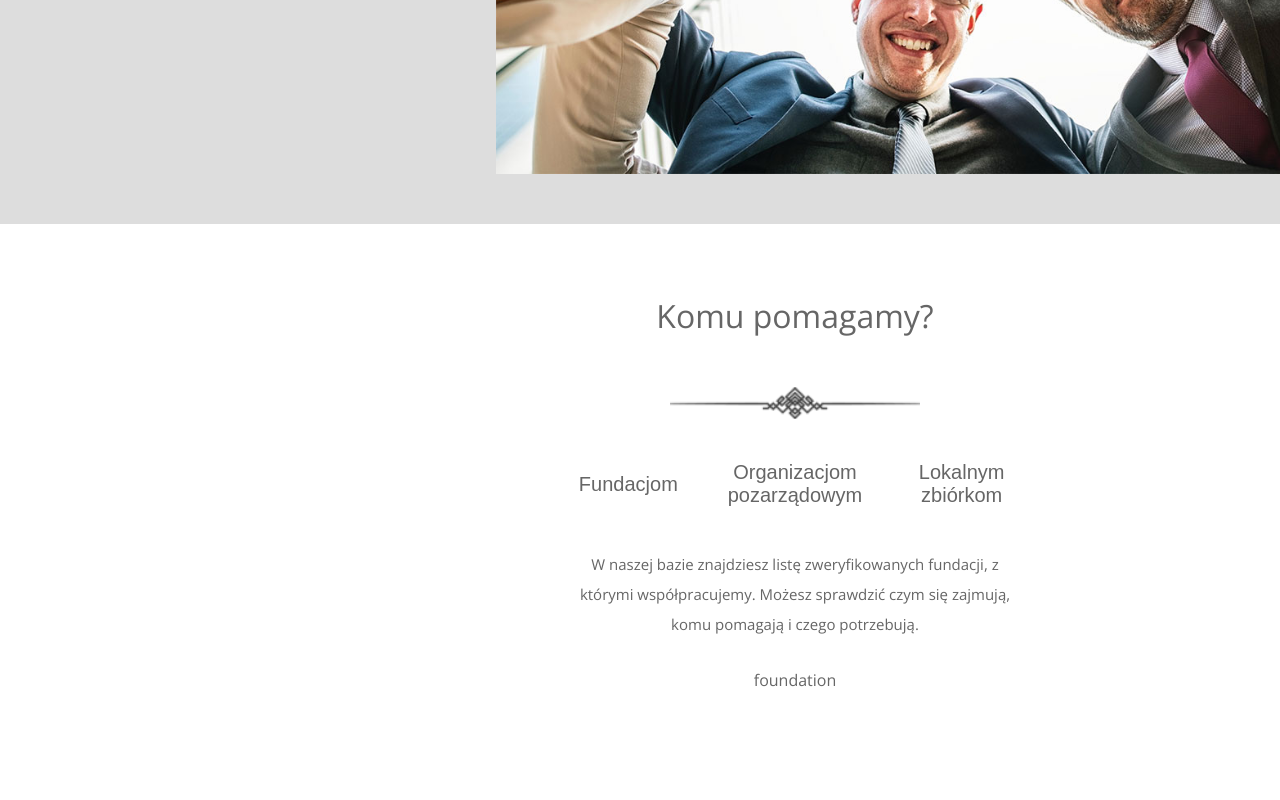
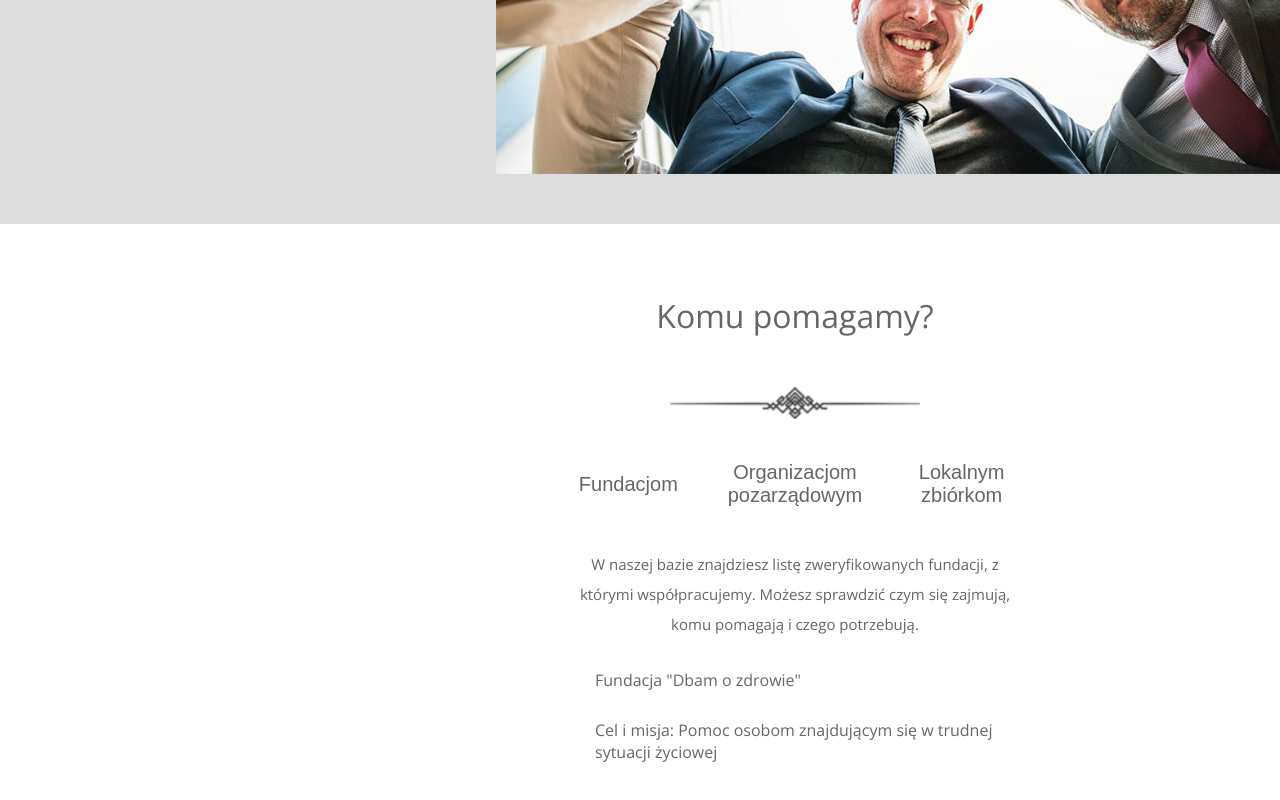
Before and after one commit to kingabanach/oddam_w_dobre_rece, a React (Create React App) app in the folder my-app/: page / in a window 1280 px wide. Shown: the part 2276-3076 px from the top of the page. Built offline with nearby package versions, Linux system fonts and the light colour scheme.

Commit message:
in progress

```diff
--- a/my-app/src/App.css
+++ b/my-app/src/App.css
@@ -363,3 +363,13 @@ body {
   font-size: 15px;
   line-height: 30px;
 }
+
+.list-element {
+  height: 200px;
+  width: 400px;
+}
+
+.list-element p {
+  height: 50px;
+  width: 400px;
+}
--- a/my-app/src/App.js
+++ b/my-app/src/App.js
@@ -264,7 +264,10 @@ class ListElement extends React.Component {
 ];
 
     return (
-      <p>{clients[1].type}</p>
+      <div className="list-element">
+        <p>{clients[0].name}</p>
+        <p>{clients[0].purpose}</p>
+      </div>
     )
 
   }
```
